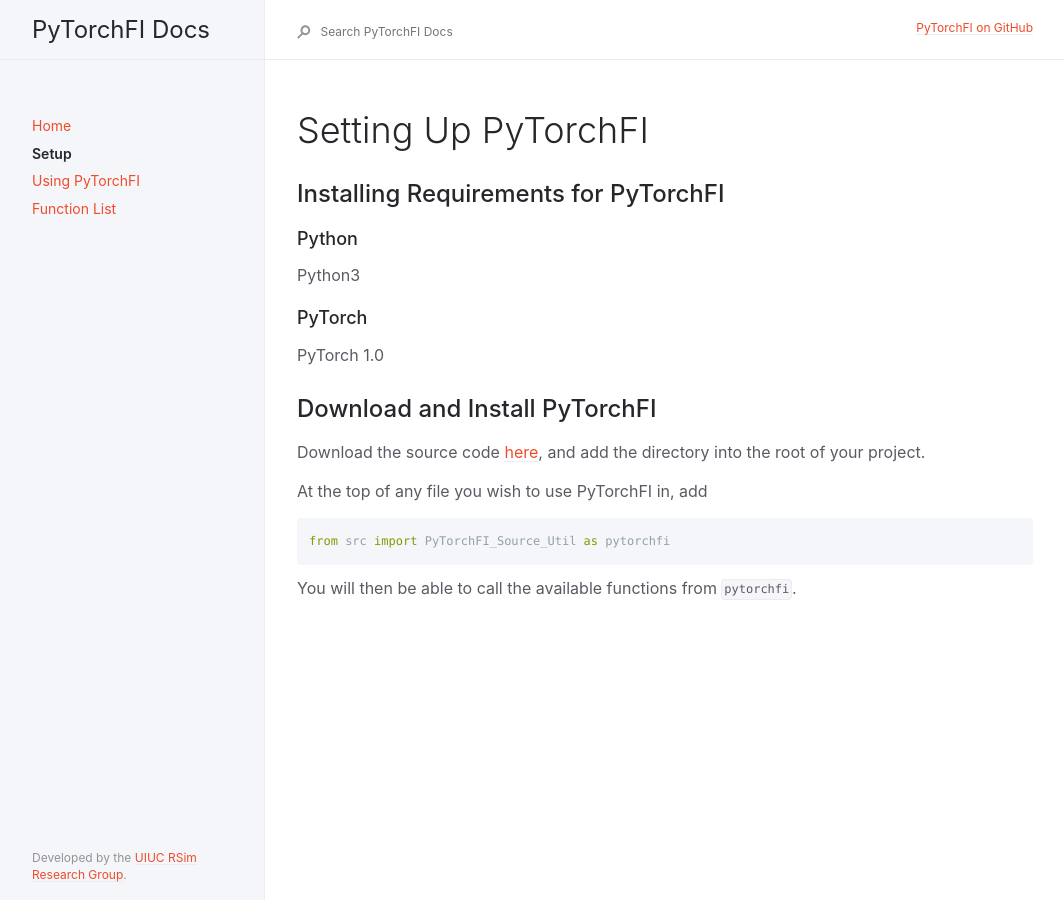
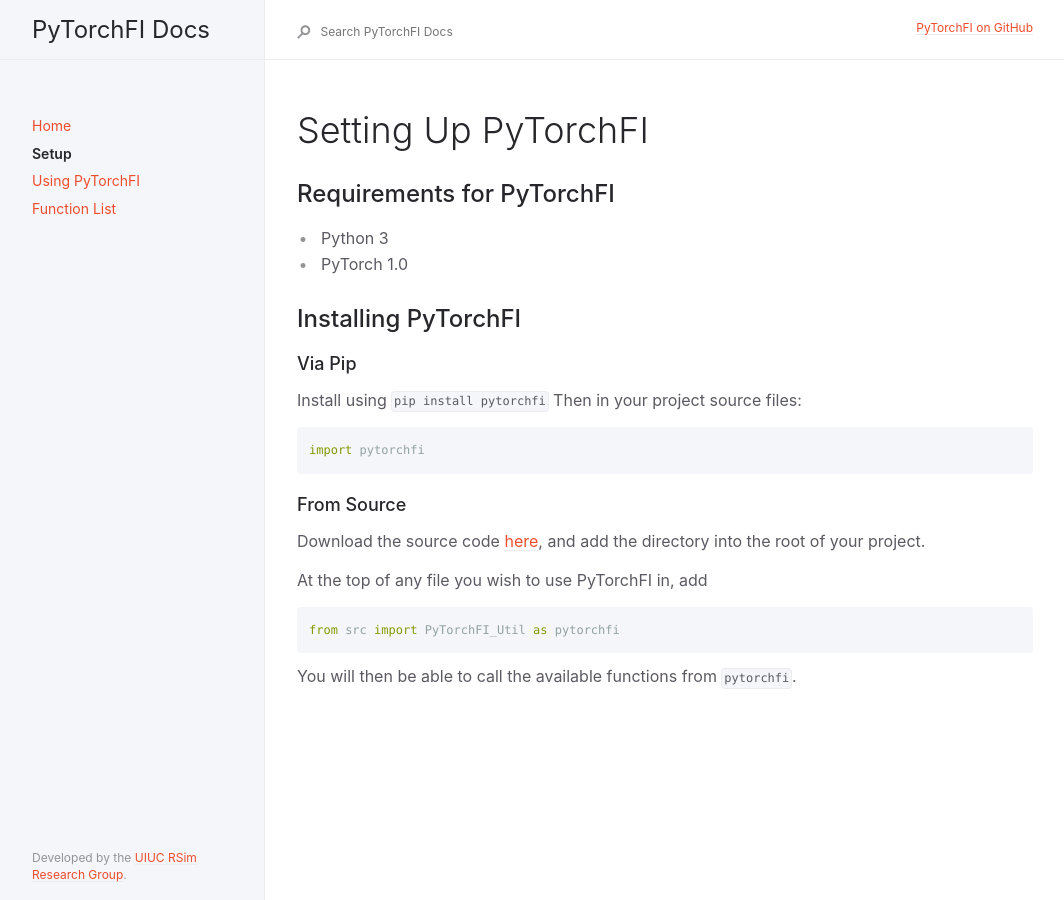
Before and after one commit to ssomalraju2/pytorchfi.github.io, a Jekyll site: the page built from docs/setup.md, in a window 1280 px wide. Shown: the whole page, without its empty margins (91-1155 px from the left). Built offline with Jekyll 4.4.1, drawn with Linux system fonts in a browser that asks for light colours.

Commit message:
v0.1.6b (#1)
* Update setup page
* Update import documentation

````diff
--- a/docs/setup.md
+++ b/docs/setup.md
@@ -6,24 +6,29 @@ nav_order: 2
 
 # Setting Up PyTorchFI
 
-## Installing Requirements for PyTorchFI
+## Requirements for PyTorchFI
 
-### Python
+- Python 3
+- PyTorch 1.0
 
-Python3
+## Installing PyTorchFI
 
-### PyTorch
+### Via Pip
 
-PyTorch 1.0
+Install using `pip install pytorchfi` Then in your project source files:
 
-## Download and Install PyTorchFI
+```python
+import pytorchfi
+```
 
-Download the source code [here](https://github.com/n3a9/PyTorchFI-Beta), and add the directory into the root of your project.
+### From Source
+
+Download the source code [here](https://github.com/pytorchfi/pytorchfi), and add the directory into the root of your project.
 
 At the top of any file you wish to use PyTorchFI in, add
 
 ```python
-from src import PyTorchFI_Source_Util as pytorchfi
+from src import PyTorchFI_Util as pytorchfi
 ```
 
 You will then be able to call the available functions from `pytorchfi`.
--- a/package.json
+++ b/package.json
@@ -1,6 +1,6 @@
 {
   "name": "docs",
-  "version": "0.1.0b",
+  "version": "0.1.6b",
   "description": "PyTorchFI Docs",
   "repository": "pytorchfi/docs",
   "license": "NCSA",
````
Also changed, not shown: docs/user/core/import.md (+9 -3 lines), docs/user/util/import.md (+9 -3 lines), index.md (+1 -1 lines).
